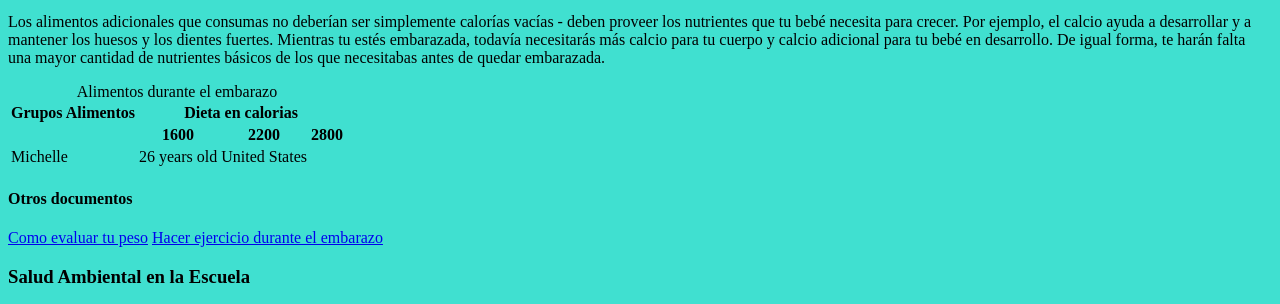
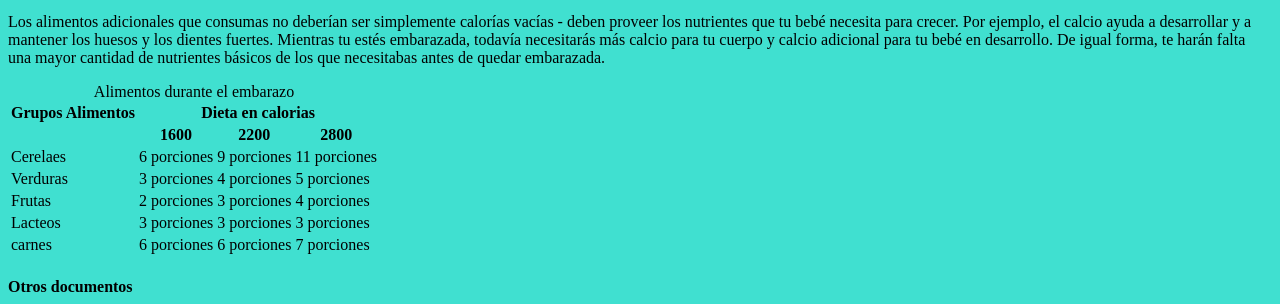
Before and after one commit to jessica-maribel/Practica01-Mi-Primer-Sitio-Web, a plain HTML site: page index.html in a window 1280 px wide. Shown: the part 6571-6875 px from the top of the page. Drawn offline with Linux system fonts and the light colour scheme.

Commit message:
agregar nuevas filas y columnas a la tabla en index.html

```diff
--- a/index.html
+++ b/index.html
@@ -314,9 +314,34 @@
                         <th>2800</th>
                     </tr>
                     <tr>
-                        <td>Michelle</td>
-                        <td>26 years old</td>
-                        <td>United States</td>
+                        <td>Cerelaes</td>
+                        <td>6 porciones</td>
+                        <td>9 porciones</td>
+                        <td>11 porciones</td>
+                    </tr>
+                    <tr>
+                        <td>Verduras</td>
+                        <td>3 porciones</td>
+                        <td>4 porciones</td>
+                        <td>5 porciones</td>
+                    </tr>
+                    <tr>
+                        <td>Frutas</td>
+                        <td>2 porciones</td>
+                        <td>3 porciones</td>
+                        <td>4 porciones</td>
+                    </tr>
+                    <tr>
+                        <td>Lacteos</td>
+                        <td>3 porciones</td>
+                        <td>3 porciones</td>
+                        <td>3 porciones</td>
+                    </tr>
+                    <tr>
+                        <td>carnes</td>
+                        <td>6 porciones</td>
+                        <td>6 porciones</td>
+                        <td>7 porciones</td>
                     </tr>
                 </table>
             </article>
```
